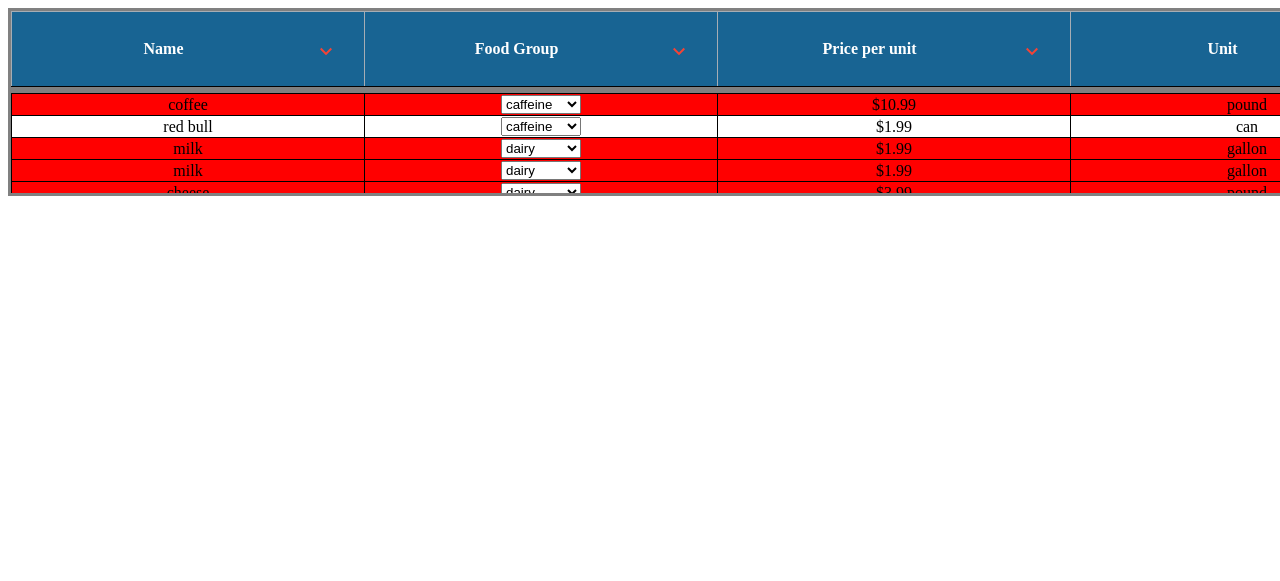
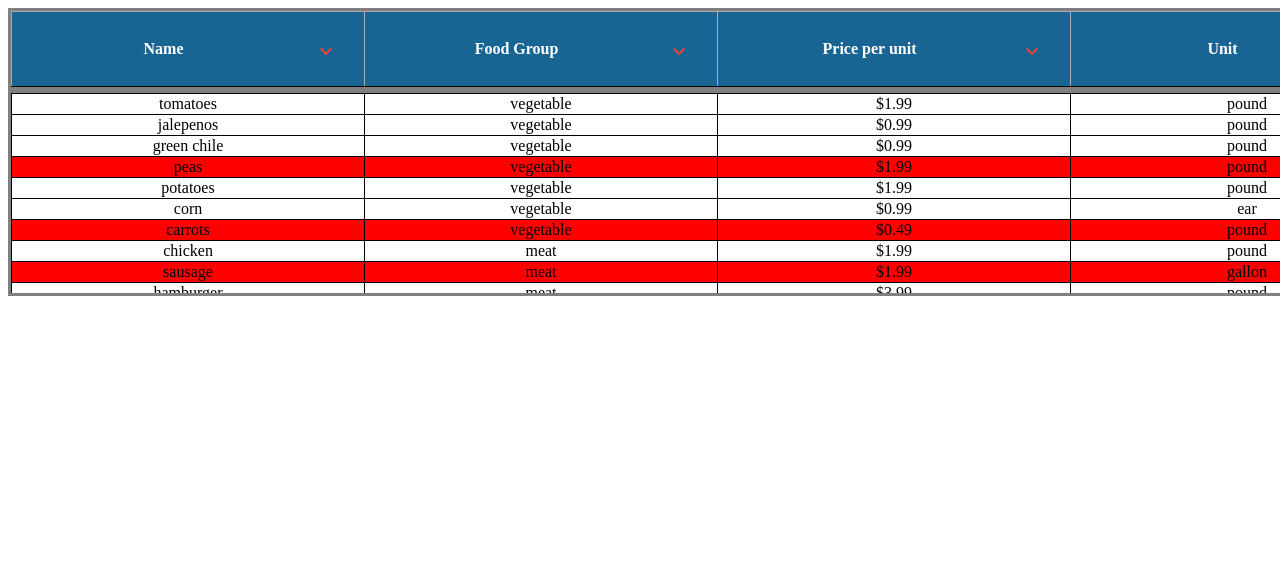
Before and after one commit to Jekrimo/angulartable, a plain HTML site: page Angular1ApplicantTest/index.html in a window 1280 px wide. Shown: the top 581 px of the page. Drawn offline with Linux system fonts and the light colour scheme.

Commit message:
fixed ordering

```diff
--- a/Angular1ApplicantTest/controllers/sortable.table.component.js
+++ b/Angular1ApplicantTest/controllers/sortable.table.component.js
@@ -32,6 +32,7 @@ function sortableTableController($scope) {
     ];
 
     $scope.foodGroups = ["fruit", "vegetable", "meat", "dairy", "grain", "caffeine"];
+
     $scope.name = {asc: true};
     $scope.type = {asc: true};
     $scope.price = {asc: true};
@@ -39,6 +40,8 @@ function sortableTableController($scope) {
     $scope.stock = {asc: true};
 
     $scope.predicate = "type";
+
+    $scope.sortDir = true;
 
     $scope.order = function(predicate) {
         $scope.predicate = predicate;
@@ -48,20 +51,26 @@ function sortableTableController($scope) {
         switch (headerName) {
             case "name":
                 $scope.name.asc = !$scope.name.asc;
+                $scope.sortDir = !$scope.sortDir;
                 break;
             case "type":
                 $scope.type.asc = !$scope.type.asc;
+                $scope.sortDir = !$scope.sortDir;
                 break;
             case "price":
                 $scope.price.asc = !$scope.price.asc;
+                $scope.sortDir = !$scope.sortDir;
                 break;
             case "unit":
                 $scope.unit.asc = !$scope.unit.asc;
+                $scope.sortDir = !$scope.sortDir;
                 break;
             case "stock":
                 $scope.stock.asc = !$scope.stock.asc;
+                $scope.sortDir = !$scope.sortDir;
                 break;
         }
         $scope.order(headerName);
     };
+
 }
--- a/Angular1ApplicantTest/css/sortable.table.component.css
+++ b/Angular1ApplicantTest/css/sortable.table.component.css
@@ -40,7 +40,7 @@ tbody {
     display: block;
     overflow-y: scroll;
     padding: 0px;
-    max-height: 100px;
+    max-height: 200px;
     /*width: 100%;*/
 }
 
--- a/Angular1ApplicantTest/index.html
+++ b/Angular1ApplicantTest/index.html
@@ -2,7 +2,10 @@
 <!--[if lte IE 6]><html class="preIE7 preIE8 preIE9"><![endif]-->
 <!--[if IE 7]><html class="preIE8 preIE9"><![endif]-->
 <!--[if IE 8]><html class="preIE9"><![endif]-->
-<!--[if gte IE 9]><!--><html><!--<![endif]-->
+<!--[if gte IE 9]><!-->
+<html>
+<!--<![endif]-->
+
 <head>
     <meta charset="UTF-8">
     <title>Sortable Table with Static Headers</title>
@@ -18,6 +21,7 @@
     <script src="./controllers/sortable.table.component.js"></script>
 
 </head>
+
 <body ng-app="SortableTable">
 
     <div ng-controller="sortableTableController">
@@ -127,16 +131,12 @@
         <div id="tableBody">
             <table>
                 <tbody>
-                        <tr ng-repeat="food in foodArray | orderBy:predicate" ng-class="{out: food.stock === 0}">
+                    <tr ng-repeat="food in foodArray | orderBy: predicate: sortDir" ng-class="{out: food.stock === 0}">
                         <td>{{food.name}}</td>
-                            <td>
-                                <select ng-model="food.type">
-                                    <option ng-repeat="foodGroup in foodGroups">{{foodGroup}}</option>
-                                </select>
-                            </td>
+                        <td>{{food.type}}</td>
                         <td>{{food.price}}</td>
                         <td>{{food.unit}}</td>
-                            <td >{{food.stock}}</td>
+                        <td>{{food.stock}}</td>
                     </tr>
                 </tbody>
             </table>
@@ -144,4 +144,5 @@
     </div>
 
 </body>
+
 </html>
```
Lines whose indentation alone changed are shown as unchanged.
